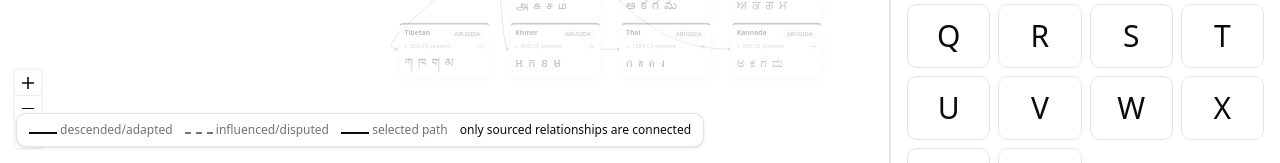
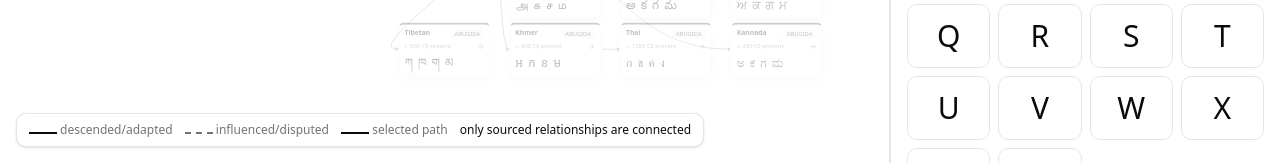
Before and after one commit to sichengchen/world-of-scripts, a React (Vite) app: page / in a window 1280 px wide. Shown: the part 637-800 px from the top of the page. Built offline with nearby package versions, Linux system fonts and the light colour scheme.

Commit message:
fix: remove duplicate canvas controls

```diff
--- a/src/App.tsx
+++ b/src/App.tsx
@@ -1,7 +1,6 @@
 import {
   Background,
   BackgroundVariant,
-  Controls,
   Handle,
   Position,
   ReactFlow,
@@ -192,7 +191,6 @@ function AlphabetWorld() {
             aria-label="World alphabets family tree"
           >
             <Background color="var(--border)" gap={28} size={1} variant={BackgroundVariant.Dots} />
-            <Controls showInteractive={false} />
           </ReactFlow>
           <Legend />
         </div>
```
